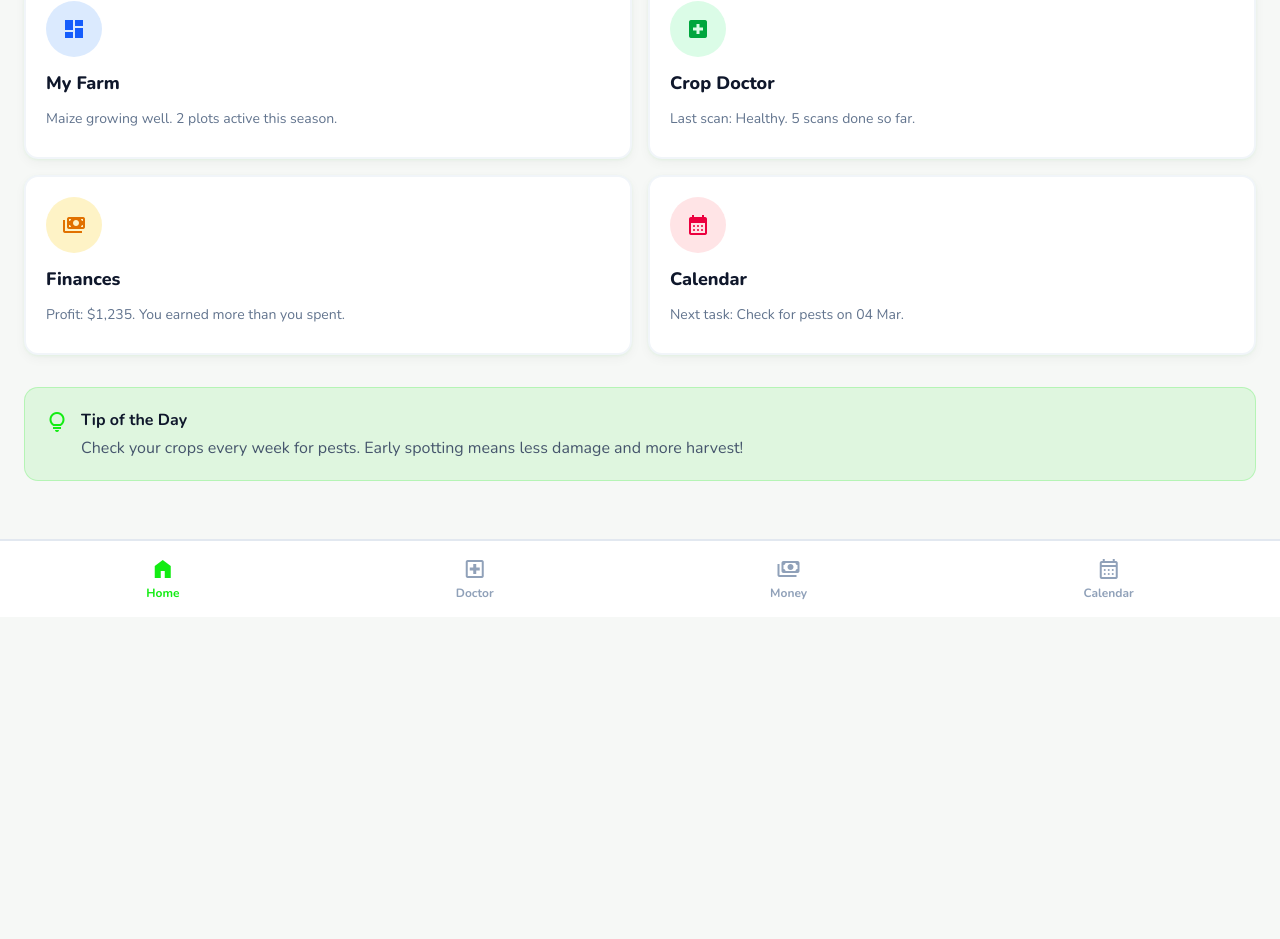
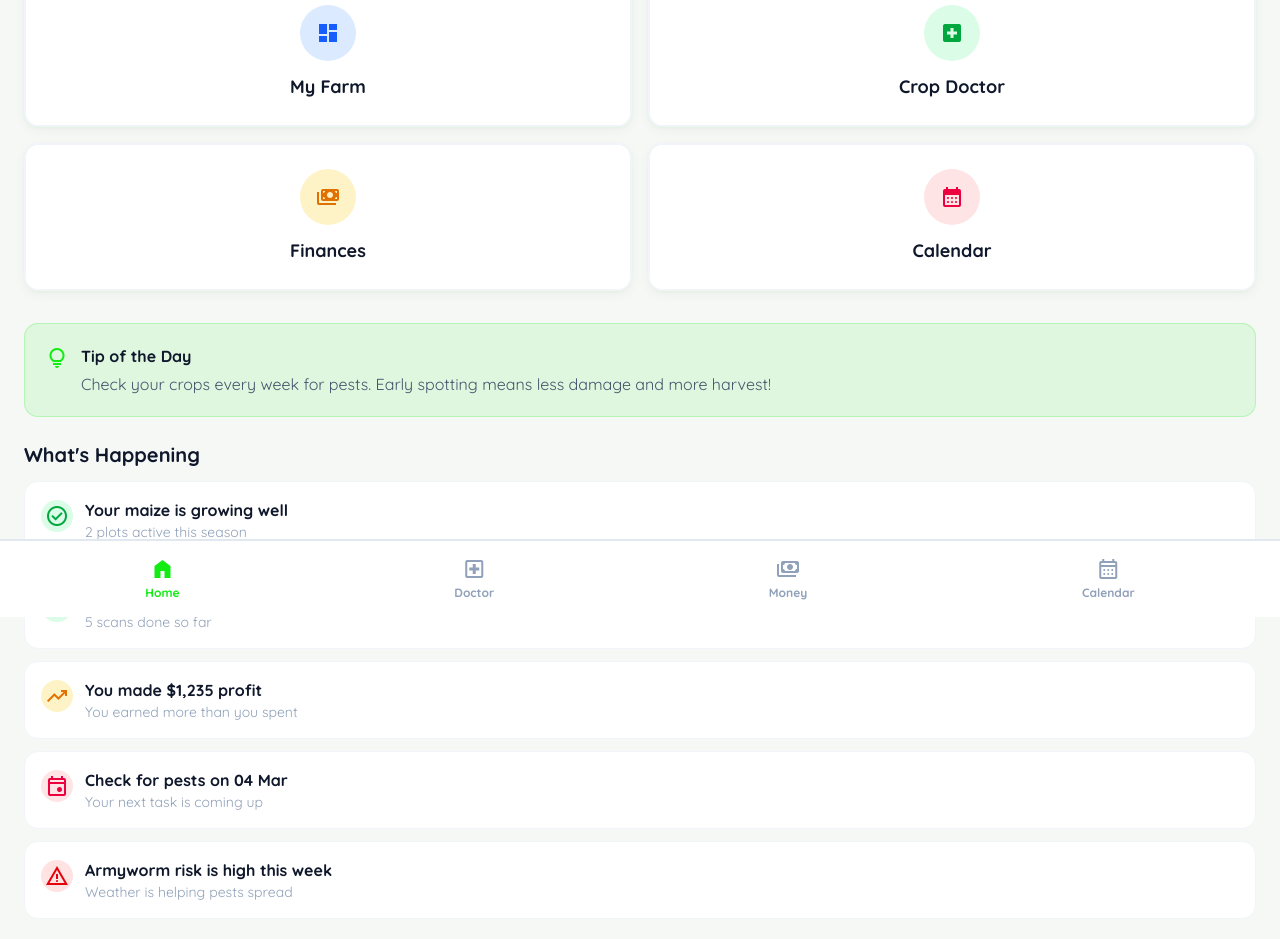
Before and after one commit to axecrow-12/kuravisor, a Next.js app: page / in a window 1280 px wide. Shown: the part 183-1122 px from the top of the page. Before the commit the page ends 884 px from the top, so only its background shows below. Built offline with nearby package versions, Linux system fonts and the light colour scheme.

Commit message:
Notifications

```diff
--- a/src/app/globals.css
+++ b/src/app/globals.css
@@ -7,8 +7,8 @@
   --color-background-light: #f6f8f6;
   --color-background-dark: #102210;
 
-  --font-display: "Nunito", sans-serif;
-  --font-mono: "Nunito", sans-serif;
+  --font-display: var(--font-quicksand), "Quicksand", system-ui, sans-serif;
+  --font-mono: var(--font-quicksand), "Quicksand", system-ui, sans-serif;
 
   /* Tighter radii — crisp, not bubbly */
   --radius-none: 0px;
--- a/src/app/layout.tsx
+++ b/src/app/layout.tsx
@@ -1,5 +1,12 @@
 import type { Metadata } from "next";
+import { Quicksand } from "next/font/google";
 import "./globals.css";
+
+const quicksand = Quicksand({
+  subsets: ["latin"],
+  weight: ["400", "500", "600", "700"],
+  variable: "--font-quicksand",
+});
 
 export const metadata: Metadata = {
   title: {
@@ -15,12 +22,8 @@ export default function RootLayout({
   children: React.ReactNode;
 }>) {
   return (
-    <html lang="en">
+    <html lang="en" className={quicksand.variable}>
       <head>
-        <link
-          href="https://fonts.googleapis.com/css2?family=Nunito:wght@400;600;700;800&display=swap"
-          rel="stylesheet"
-        />
         <link
           href="https://fonts.googleapis.com/css2?family=Material+Symbols+Outlined:wght,FILL@100..700,0..1&display=swap"
           rel="stylesheet"
--- a/src/app/page.tsx
+++ b/src/app/page.tsx
@@ -28,52 +28,44 @@ export default function Home() {
       {/* 4 Main Blocks */}
       <section className="px-6 mt-4">
         <div className="grid grid-cols-2 gap-4">
-          {/* My Farm */}
           <Link
             href="/farm-records"
-            className="flex flex-col gap-3 bg-white dark:bg-white/5 p-5 rounded-2xl border-2 border-slate-100 dark:border-white/10 card-interactive min-h-[180px]"
+            className="flex flex-col items-center justify-center gap-3 bg-white dark:bg-white/5 p-6 rounded-2xl border-2 border-slate-100 dark:border-white/10 card-interactive min-h-[140px]"
           >
             <div className="size-14 bg-blue-100 dark:bg-blue-500/20 rounded-full flex items-center justify-center">
               <span className="material-symbols-outlined text-3xl text-blue-600 dark:text-blue-400 fill-1">dashboard</span>
             </div>
             <span className="text-lg font-extrabold">My Farm</span>
-            <p className="text-sm text-slate-500 leading-snug">Maize growing well. 2 plots active this season.</p>
           </Link>
 
-          {/* Crop Doctor */}
           <Link
             href="/crop-doctor"
-            className="flex flex-col gap-3 bg-white dark:bg-white/5 p-5 rounded-2xl border-2 border-slate-100 dark:border-white/10 card-interactive min-h-[180px]"
+            className="flex flex-col items-center justify-center gap-3 bg-white dark:bg-white/5 p-6 rounded-2xl border-2 border-slate-100 dark:border-white/10 card-interactive min-h-[140px]"
           >
             <div className="size-14 bg-green-100 dark:bg-green-500/20 rounded-full flex items-center justify-center">
               <span className="material-symbols-outlined text-3xl text-green-600 dark:text-green-400 fill-1">local_hospital</span>
             </div>
             <span className="text-lg font-extrabold">Crop Doctor</span>
-            <p className="text-sm text-slate-500 leading-snug">Last scan: Healthy. 5 scans done so far.</p>
           </Link>
 
-          {/* Finances */}
           <Link
             href="/reports"
-            className="flex flex-col gap-3 bg-white dark:bg-white/5 p-5 rounded-2xl border-2 border-slate-100 dark:border-white/10 card-interactive min-h-[180px]"
+            className="flex flex-col items-center justify-center gap-3 bg-white dark:bg-white/5 p-6 rounded-2xl border-2 border-slate-100 dark:border-white/10 card-interactive min-h-[140px]"
           >
             <div className="size-14 bg-amber-100 dark:bg-amber-500/20 rounded-full flex items-center justify-center">
               <span className="material-symbols-outlined text-3xl text-amber-600 dark:text-amber-400 fill-1">payments</span>
             </div>
             <span className="text-lg font-extrabold">Finances</span>
-            <p className="text-sm text-slate-500 leading-snug">Profit: $1,235. You earned more than you spent.</p>
           </Link>
 
-          {/* Calendar */}
           <Link
             href="/calendar"
-            className="flex flex-col gap-3 bg-white dark:bg-white/5 p-5 rounded-2xl border-2 border-slate-100 dark:border-white/10 card-interactive min-h-[180px]"
+            className="flex flex-col items-center justify-center gap-3 bg-white dark:bg-white/5 p-6 rounded-2xl border-2 border-slate-100 dark:border-white/10 card-interactive min-h-[140px]"
           >
             <div className="size-14 bg-rose-100 dark:bg-rose-500/20 rounded-full flex items-center justify-center">
               <span className="material-symbols-outlined text-3xl text-rose-600 dark:text-rose-400 fill-1">calendar_month</span>
             </div>
             <span className="text-lg font-extrabold">Calendar</span>
-            <p className="text-sm text-slate-500 leading-snug">Next task: Check for pests on 04 Mar.</p>
           </Link>
         </div>
       </section>
@@ -93,6 +85,62 @@ export default function Home() {
         </div>
       </section>
 
+      {/* Notifications */}
+      <section className="px-6 mt-6">
+        <h2 className="text-xl font-bold mb-3">What&apos;s Happening</h2>
+        <div className="space-y-3">
+          <div className="flex items-start gap-3 bg-white dark:bg-white/5 p-4 rounded-2xl border border-slate-100 dark:border-white/10">
+            <div className="size-8 bg-green-100 dark:bg-green-500/20 rounded-full flex items-center justify-center shrink-0 mt-0.5">
+              <span className="material-symbols-outlined text-lg text-green-600">check_circle</span>
+            </div>
+            <div>
+              <p className="text-base font-bold">Your maize is growing well</p>
+              <p className="text-sm text-slate-400">2 plots active this season</p>
+            </div>
+          </div>
+
+          <div className="flex items-start gap-3 bg-white dark:bg-white/5 p-4 rounded-2xl border border-slate-100 dark:border-white/10">
+            <div className="size-8 bg-green-100 dark:bg-green-500/20 rounded-full flex items-center justify-center shrink-0 mt-0.5">
+              <span className="material-symbols-outlined text-lg text-green-600">verified</span>
+            </div>
+            <div>
+              <p className="text-base font-bold">Last scan was healthy</p>
+              <p className="text-sm text-slate-400">5 scans done so far</p>
+            </div>
+          </div>
+
+          <div className="flex items-start gap-3 bg-white dark:bg-white/5 p-4 rounded-2xl border border-slate-100 dark:border-white/10">
+            <div className="size-8 bg-amber-100 dark:bg-amber-500/20 rounded-full flex items-center justify-center shrink-0 mt-0.5">
+              <span className="material-symbols-outlined text-lg text-amber-600">trending_up</span>
+            </div>
+            <div>
+              <p className="text-base font-bold">You made $1,235 profit</p>
+              <p className="text-sm text-slate-400">You earned more than you spent</p>
+            </div>
+          </div>
+
+          <div className="flex items-start gap-3 bg-white dark:bg-white/5 p-4 rounded-2xl border border-slate-100 dark:border-white/10">
+            <div className="size-8 bg-rose-100 dark:bg-rose-500/20 rounded-full flex items-center justify-center shrink-0 mt-0.5">
+              <span className="material-symbols-outlined text-lg text-rose-600">event</span>
+            </div>
+            <div>
+              <p className="text-base font-bold">Check for pests on 04 Mar</p>
+              <p className="text-sm text-slate-400">Your next task is coming up</p>
+            </div>
+          </div>
+
+          <div className="flex items-start gap-3 bg-white dark:bg-white/5 p-4 rounded-2xl border border-slate-100 dark:border-white/10">
+            <div className="size-8 bg-red-100 dark:bg-red-500/20 rounded-full flex items-center justify-center shrink-0 mt-0.5">
+              <span className="material-symbols-outlined text-lg text-red-600">warning</span>
+            </div>
+            <div>
+              <p className="text-base font-bold">Armyworm risk is high this week</p>
+              <p className="text-sm text-slate-400">Weather is helping pests spread</p>
+            </div>
+          </div>
+        </div>
+      </section>
+
       <BottomNav />
     </div>
   );
```
